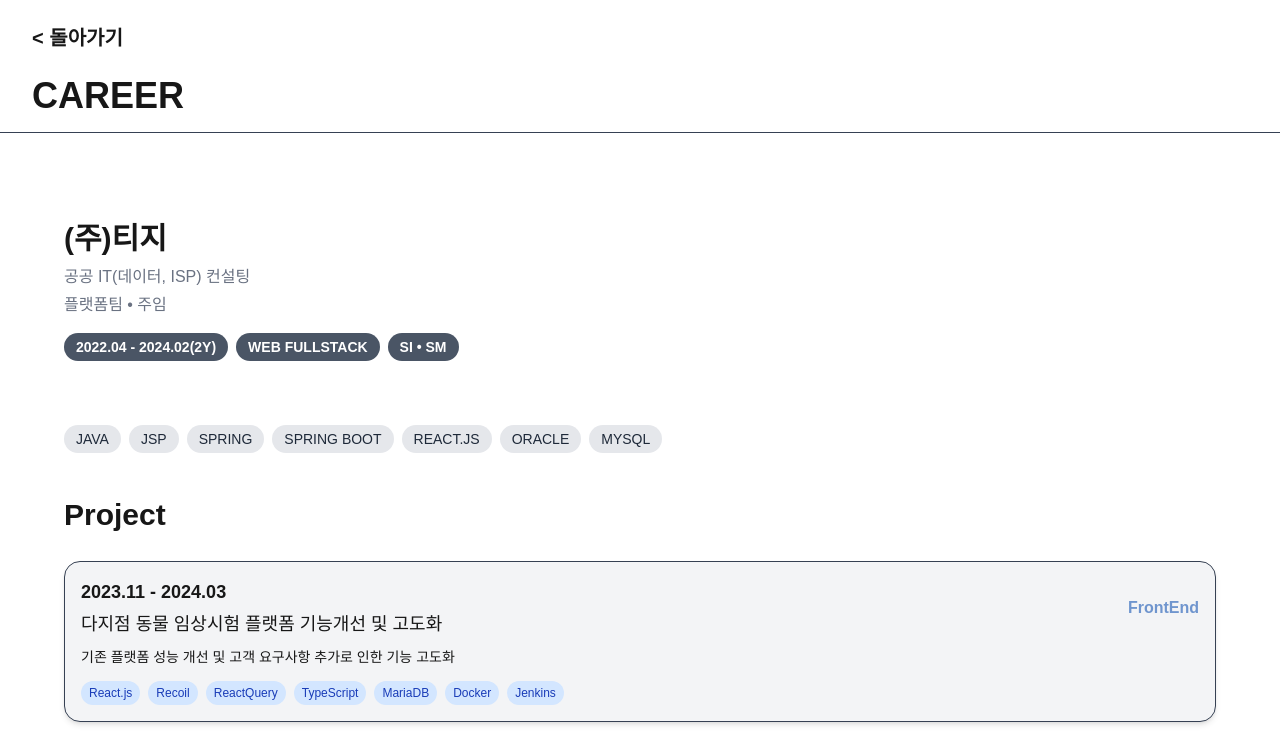
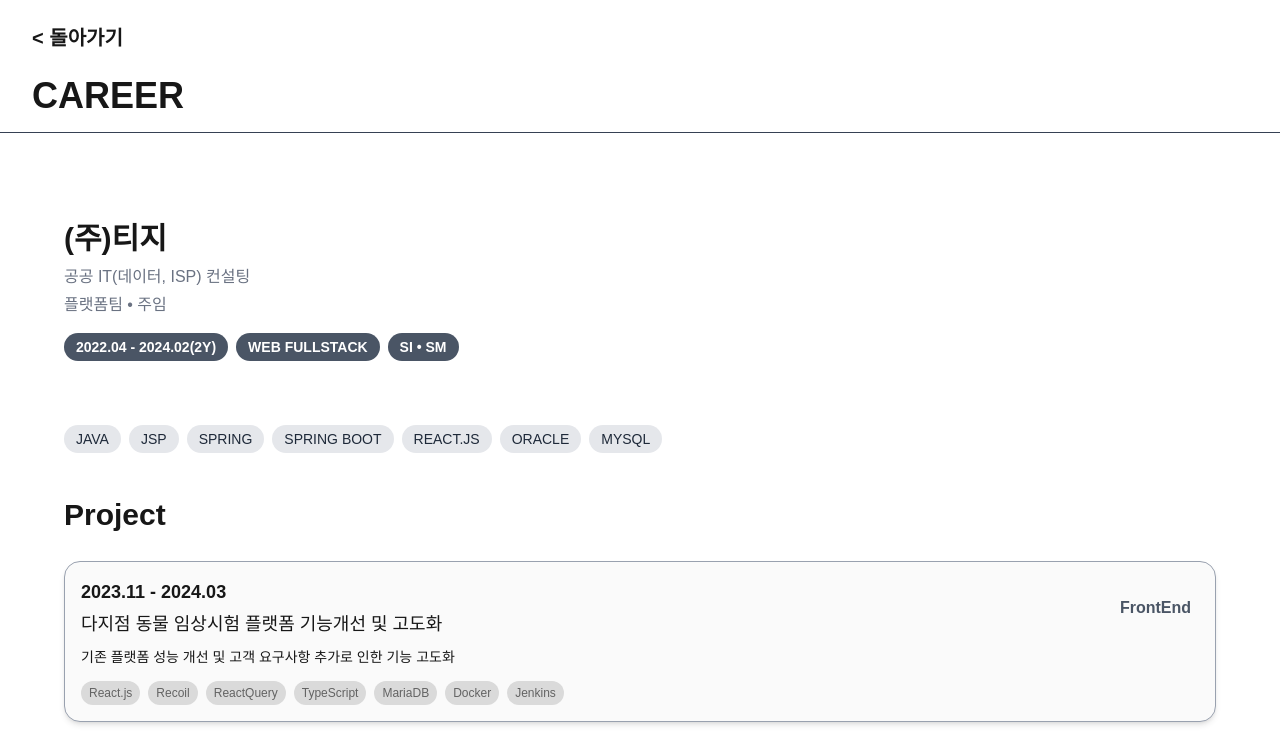
Before and after one commit to Nuuuing/sujin_portfolio, a Next.js app: page /career/detail/0 in a window 1280 px wide. Shown: the top 744 px of the page. Built offline with nearby package versions, Linux system fonts and the light colour scheme; a web font is replaced by a local one.

Commit message:
[Fix] color 수정

```diff
--- a/src/components/career/Detail/CareerTg.tsx
+++ b/src/components/career/Detail/CareerTg.tsx
@@ -32,7 +32,7 @@ export const CareerTg = () => {
              {/* 기술 스택 */}
             <div className="mb-8 flex flex-wrap gap-2">
                 {['JAVA', 'JSP', 'SPRING', 'SPRING BOOT', 'REACT.JS', 'ORACLE', 'MYSQL'].map((skill) => (
-                    <p key={skill} className="bg-gray-200 dark:bg-gray-700 text-sm px-3 py-1 rounded-full font-medium text-gray-800 dark:text-white">
+                    <p key={skill} className="bg-gray-200 dark:bg-gray-600 text-sm px-3 py-1 rounded-full font-medium text-gray-800 dark:text-white">
                         {skill}
                     </p>
                 ))}
@@ -59,7 +59,7 @@ const CareerDetailItem = (props: CareerDetailItemProps) => {
     const { data } = props;
 
     return (
-        <div className="bg-gray-100 dark:bg-gray-900 shadow-md rounded-2xl p-4 border border-gray-700">
+        <div className="bg-[#fafafa] dark:bg-[#161616] shadow-md rounded-2xl p-4 border border-gray-400">
             {/* 상단 제목 영역 */}
             <div className="flex flex-col sm:flex-row sm:items-center sm:justify-between mb-2 gap-1">
                 <div className="font-bold text-lg">
@@ -68,7 +68,7 @@ const CareerDetailItem = (props: CareerDetailItemProps) => {
                     {data?.endTerm ? `${data.endTerm.getFullYear()}.${String(data.endTerm.getMonth() + 1).padStart(2, '0')}` : 'ING'}
                     <p className="font-medium text-lg mt-1">{data.projTitle}</p>
                 </div>
-                <div className="font-semibold text-[#6f95ce] dark:text-blue-100 text-base">{data.type}</div>
+                <div className="font-semibold text-gray-600 dark:text-gray-200 text-base pr-[0.5rem]">{data.type}</div>
             </div>
 
             {/* 설명 */}
@@ -80,7 +80,7 @@ const CareerDetailItem = (props: CareerDetailItemProps) => {
             <div className="flex flex-wrap gap-2">
                 {data.skills?.map((data: skillStackT, index) => (
                     <span
-                        className="bg-[#d3e6ff] text-blue-800 text-xs px-2 py-1 rounded-full font-medium"
+                        className="bg-[#dadada] dark:bg-[#414141] text-[#636363] dark:text-[#e9e9e9] text-xs px-2 py-1 rounded-full font-medium"
                         key={'sk-' + index}
                     >
                         {data.name}
```
